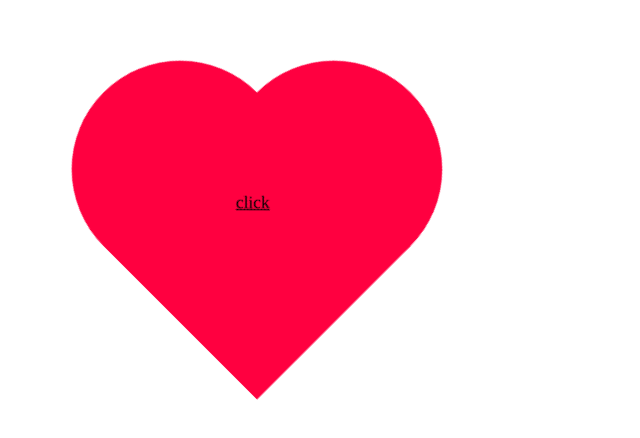
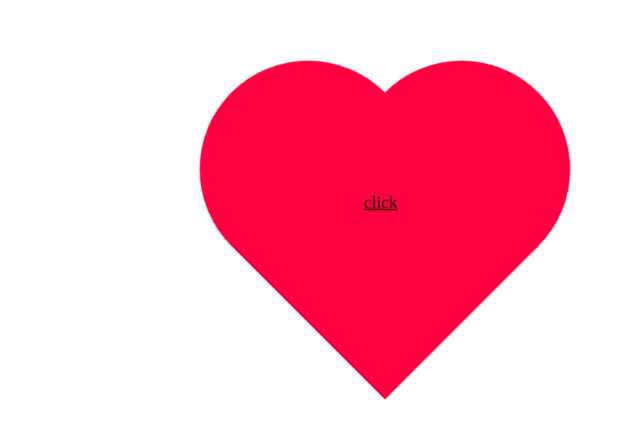
Before and after one commit to kidtired/hellomay-github.io, a plain HTML site: page index.html in a window 1280 px wide. Shown: the part 174-612 px from the top of the page, without its empty margins (395-1035 px from the left). Drawn offline with Linux system fonts and the light colour scheme.

Commit message:
Update heart.css

```diff
--- a/heart.css
+++ b/heart.css
@@ -14,7 +14,7 @@ body {
   top: 0;
   transform: rotate(-45deg);
   position: absolute;
-  left: 40%; top: 40%;
+  left: 50%; top: 40%;
   width: 200px;
 }
 
```
